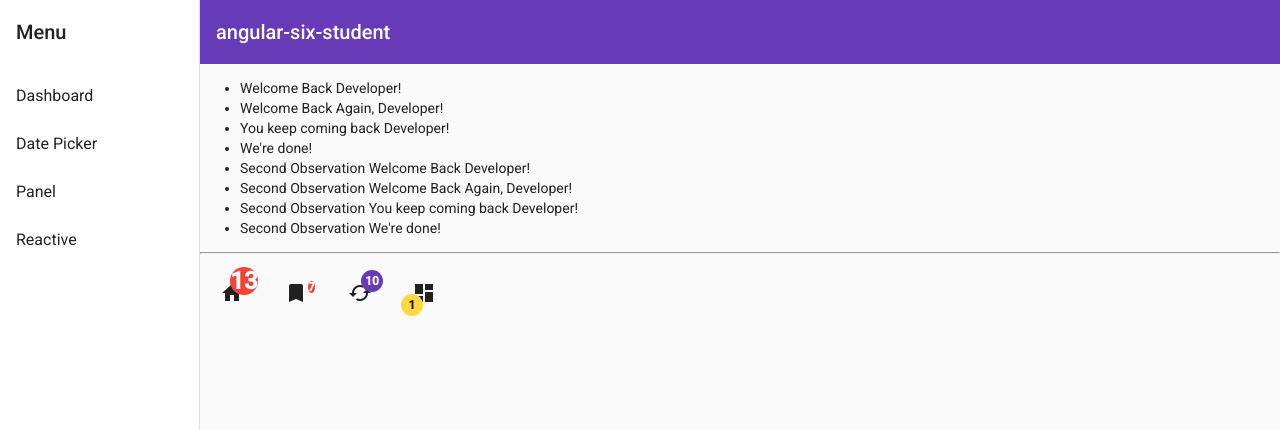
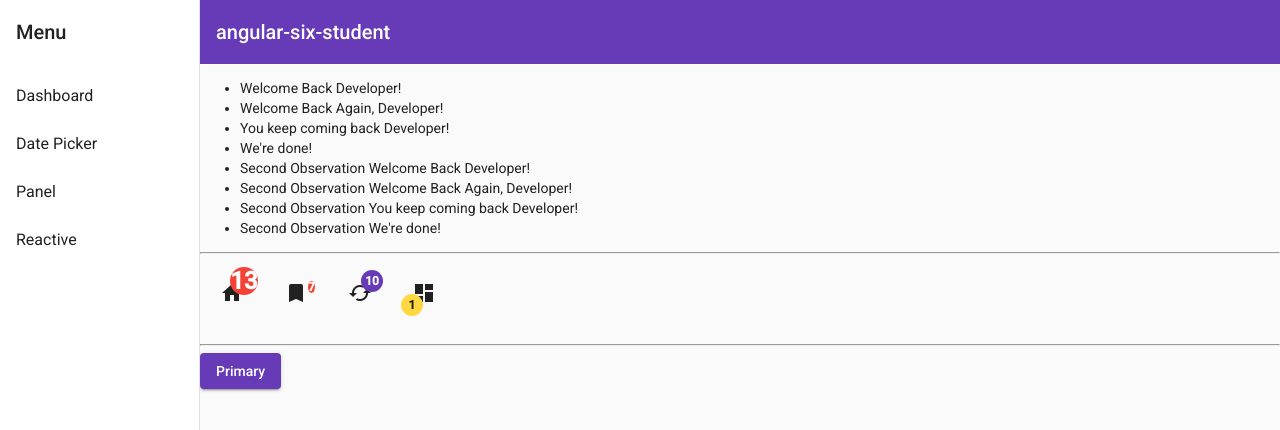
Before and after one commit to Jaden-Reklaw/angular-six-student, an Angular app: page /reactive in a window 1280 px wide. Shown: the top 430 px of the page. Built offline with nearby package versions, Linux system fonts and the light colour scheme.

Commit message:
created some events that emit info to observables

```diff
--- a/src/app/reactivejs/reactivejs.component.html
+++ b/src/app/reactivejs/reactivejs.component.html
@@ -5,3 +5,8 @@
         <mat-icon matBadge="{{icon.count}}" matBadgeColor="{{icon.color}}" matBadgeSize="{{icon.size}}" matBadgePosition="{{icon.position}}">{{icon.symbol}}</mat-icon>
     </p>
 </div>
+<hr />
+<button mat-raised-button color="primary" (click)="evtClick()">Primary</button>
+<ul>
+    <li *ngFor="let evt of events">{{evt}}</li>
+</ul>
--- a/src/app/reactivejs/reactivejs.component.ts
+++ b/src/app/reactivejs/reactivejs.component.ts
@@ -1,4 +1,4 @@
-import { Component, OnInit } from '@angular/core';
+import { Component, EventEmitter, OnInit } from '@angular/core';
 import { fromEvent, Observable } from 'rxjs';
 
 
@@ -31,10 +31,14 @@ export class ReactivejsComponent implements OnInit {
     {symbol: 'dashboard', count: 1, color: 'accent', size: 'medium', position: 'before below'},
   ];
 
+  evtEmitter = new EventEmitter();
+  events: string[] = [];
+
   constructor() { }
 
   ngOnInit(): void {
     //this.mouseLog();
+    this.subscribeEventEmitter();
 
     const obs = Observable.create((observer:any) => {
         observer.next("Welcome Back Developer!");
@@ -59,4 +63,15 @@ export class ReactivejsComponent implements OnInit {
     })
   }
 
+  evtClick() {
+    let randomNumber = Math.random();
+    this.evtEmitter.emit(randomNumber);
+  }
+
+  subscribeEventEmitter() {
+    this.evtEmitter.subscribe((e) => {
+      console.log('From event emitter', e);
+      this.events.push(e);
+    });
+  }
 }
```
